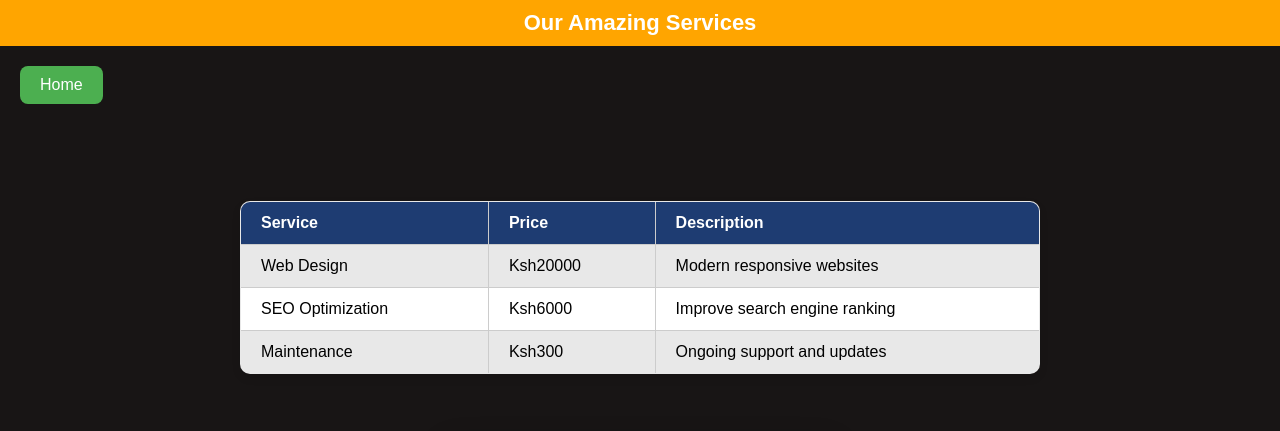
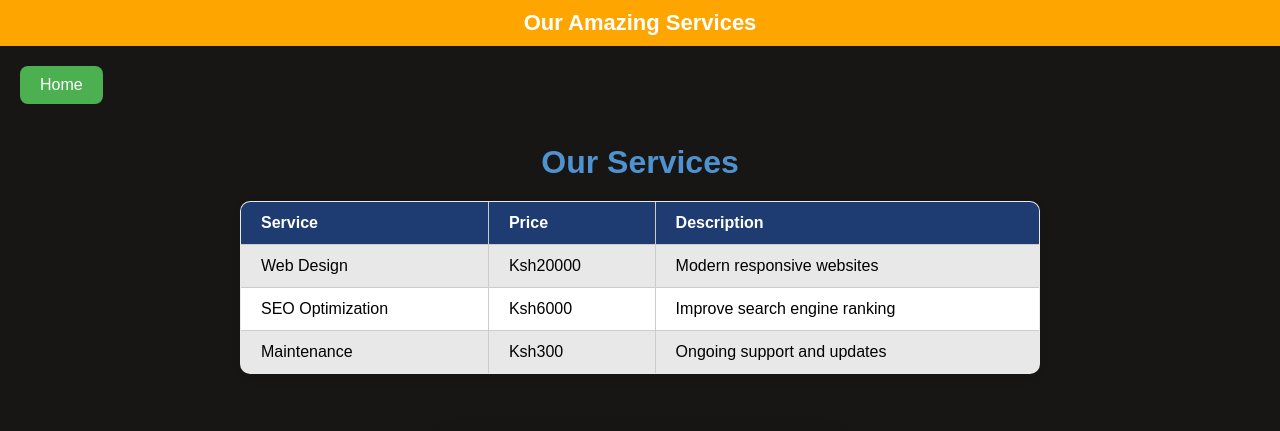
Before and after one commit to kipkirui-max/simple-html-website, a plain HTML site: page services.html in a window 1280 px wide. Shown: the top 431 px of the page. Drawn offline with Linux system fonts and the light colour scheme.

```diff
--- a/style.css
+++ b/style.css
@@ -289,7 +289,7 @@ body {
     #services h2 {
       font-size: 32px;
       margin-bottom: 20px;
-      color: rgba(0, 0, 0, 0);
+      color:rgb(78, 147, 207);
     }
 
     #data-table {
```
